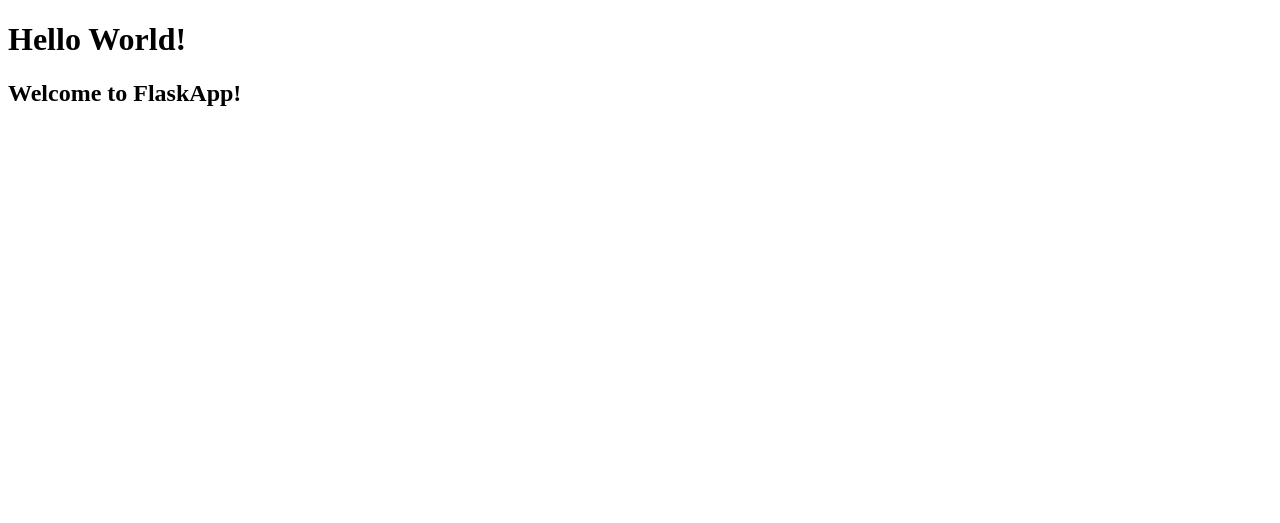
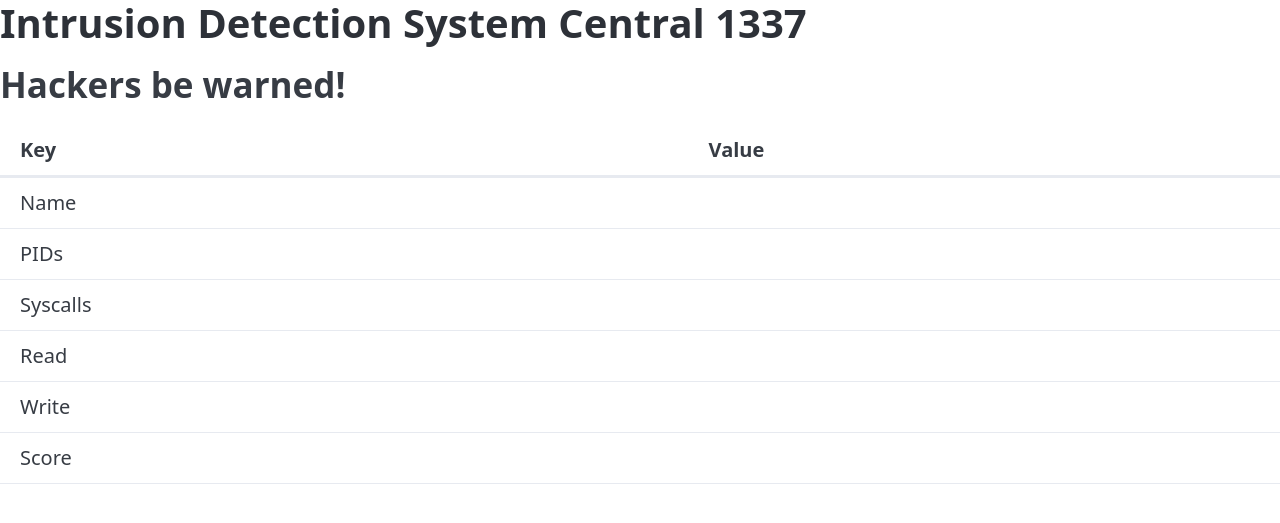
Before and after one commit to bummie/aaugrader, a Flask app: template src/detection/templates/event.html in a window 1280 px wide. Shown: the top 523 px of the page. Run offline with Flask 3, Linux system fonts and the light colour scheme; the template is opened without the code that fills it, so the values that code supplies are empty.

Commit message:
refac and add single event viewing page

```diff
--- a/src/detection/server.py
+++ b/src/detection/server.py
@@ -1,84 +1,43 @@
-import os
 from datetime import datetime
-from pathlib import Path
 
+import utils
 import syscallgrouper as sg
-import syscallparser as sp
 from flask import Flask, request, render_template
 
 app = Flask(__name__)
 
 
-def parse_request_data_to_syscalls(data) -> list[sp.Syscall]:
-    syscalls: list[sp.Syscall] = []
+@app.route("/")
+def main_page():
+    syscall_groups = utils.load_syscallgroups_from_path("syscallgroups")
 
-    for line in data.splitlines():
-        syscall = None
-        try:
-            syscall = sp.parse_strace_output(str(line))
-            syscalls.append(syscall)
-        except Exception:
-            # print(f"failed parsing line: {err}\n{line}", file=sys.stderr)
-            continue
-
-    return syscalls
+    return render_template("index.html", syscallgroups=syscall_groups)
 
 
-def list_files(directory):
-    os.makedirs(directory, exist_ok=True)
-    return [
-        Path.joinpath(Path(directory), f.name)
-        for f in Path(directory).iterdir()
-        if f.is_file()
-    ]
+@app.route("/event")
+def view_event():
+    syscallgroup_name = request.args.get("name", "")
+    syscallgroup = utils.load_syscallgroup_from_name(syscallgroup_name)
 
+    if syscallgroup is None:
+        return "<h1>Could not find syscallgroup!</h1>"
 
-def load_syscallgroups_from_path(path: str) -> list[sg.SyscallGroup]:
-    syscall_groups = []
-
-    try:
-        for filepath in list_files(path):
-            syscallGroup = sg.SyscallGroup()
-            with open(filepath, "r", encoding="utf-8") as file:
-                content = file.read()
-                syscallGroup.from_json(content)
-                syscallGroup.name = Path(filepath).name
-            syscall_groups.append(syscallGroup)
-    except Exception as exception:
-        print("Could not load directory " + exception)
-    return syscall_groups
-
-
-def save_data(data: str, folder: str, filename: str):
-    os.makedirs(folder, exist_ok=True)
-    file_path = os.path.join(folder, filename)
-
-    with open(file_path, "w", encoding="utf-8") as file:
-        file.write(data)
-
-    print(f"Data saved at file saved at: {file_path}")
-
-
-@app.route("/")
-def main_page():
-    syscall_groups = load_syscallgroups_from_path("syscallgroups")
-
-    return render_template("index.html", syscallgroups=syscall_groups)
+    return render_template("event.html", syscallgroup=syscallgroup)
 
 
 @app.post("/upload")
 def upload():
     data = request.get_data()
-    syscalls = parse_request_data_to_syscalls(data)
+    syscalls = utils.parse_request_data_to_syscalls(data)
     syscallsgrouped = sg.group_syscalls(syscalls)
     print(syscallsgrouped.to_json())
 
     # TODO: Save file
-    # Compare to average, get score, move file to directory based on score
-    #
-    #
+    # Compare to average, calculate score
+
     timestamp = datetime.now().strftime("%Y-%m-%d_%H-%M-%S")
-    save_data(syscallsgrouped.to_json(), "syscallgroups", f"{timestamp}.json")
+    syscallsgrouped.name = timestamp
+    utils.save_data(syscallsgrouped.to_json(), "syscallgroups", f"{timestamp}.json")
 
     return "Thanks!"
 
--- a/src/detection/templates/event.html
+++ b/src/detection/templates/event.html
@@ -1,11 +1,50 @@
 <!DOCTYPE html>
 <html lang="en">
+
 <head>
-    <meta charset="UTF-8">
-    <title>FlaskApp</title>
+  <meta charset="UTF-8">
+  <title>IDS Central 1337</title>
+  <link rel="stylesheet" href="/static/pico.pumpkin.min.css">
 </head>
+
 <body>
-    <h1>Hello World!</h1>
-    <h2>Welcome to FlaskApp!</h2>
+  <h1>Intrusion Detection System Central 1337</h1>
+  <h2>Hackers be warned!</h2>
+
+  <table id="data" class="table table-striped">
+    <thead>
+      <tr>
+        <th>Key</th>
+        <th>Value</th>
+      </tr>
+    </thead>
+    <tbody>
+      <tr>
+        <td>Name</td>
+        <td>{{ syscallgroup.name }}</td>
+      </tr>
+      <tr>
+        <td>PIDs</td>
+        <td>{{ syscallgroup.pids}}</td>
+      </tr>
+      <tr>
+        <td>Syscalls</td>
+        <td>{{ syscallgroup.syscalls }}</td>
+      </tr>
+      <tr>
+        <td>Read</td>
+        <td>{{ syscallgroup.read}}</td>
+      </tr>
+      <tr>
+        <td>Write</td>
+        <td>{{ syscallgroup.write}}</td>
+      </tr>
+      <tr>
+        <td>Score</td>
+        <td>{{ syscallgroup.score }}</td>
+      </tr>
+    </tbody>
+  </table>
 </body>
+
 </html>
--- a/src/detection/templates/index.html
+++ b/src/detection/templates/index.html
@@ -1,10 +1,12 @@
 <!DOCTYPE html>
 <html lang="en">
+
 <head>
   <meta charset="UTF-8">
   <title>IDS Central 1337</title>
   <link rel="stylesheet" href="/static/pico.pumpkin.min.css">
 </head>
+
 <body>
   <h1>Intrusion Detection System Central 1337</h1>
   <h2>Hackers be warned!</h2>
@@ -23,7 +25,7 @@
     <tbody>
       {% for syscallgroup in syscallgroups %}
       <tr>
-          <td>{{ syscallgroup.name }}</td>
+        <td><a href="/event?name={{syscallgroup.name}}"">{{ syscallgroup.name }}</a></td>
           <td>{{ syscallgroup.pids}}</td>
           <td>{{ syscallgroup.syscalls|length }}</td>
           <td>{{ syscallgroup.read|length }}</td>
```
Also changed, not shown: src/detection/utils.py (added, +66 -0 lines). Lines whose indentation alone changed are shown as unchanged.
